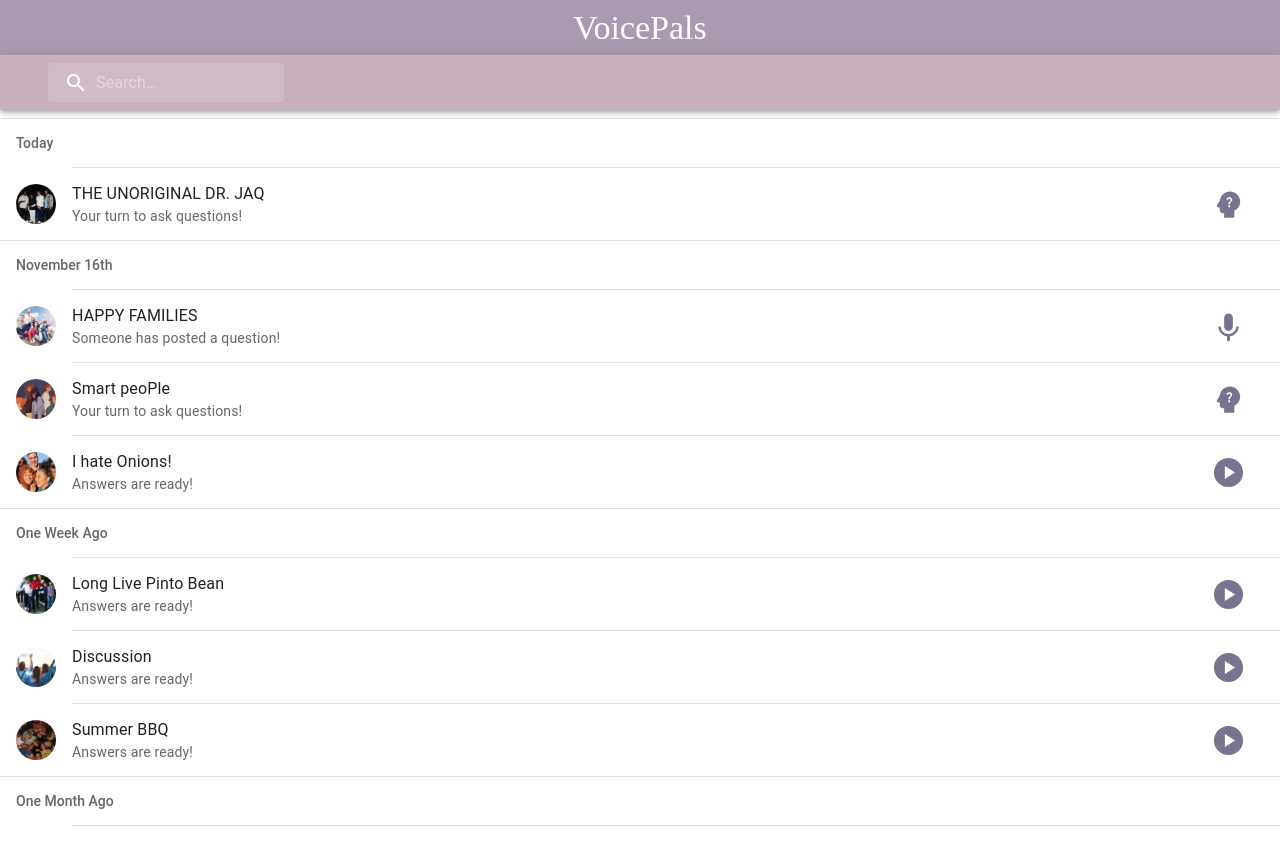
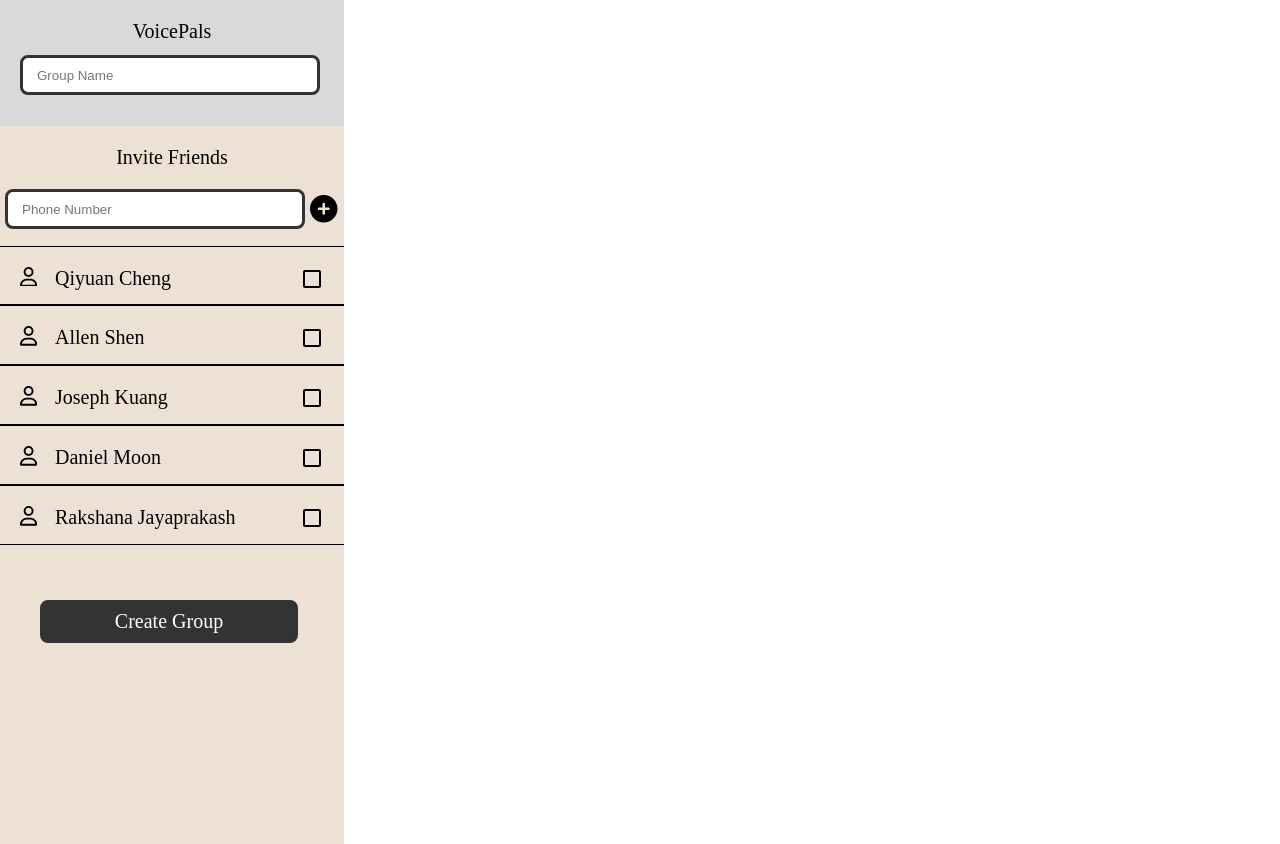
Before and after one commit to daniel-moon32/VoicePals, a React (Create React App) app: page / in a window 1280 px wide. Built offline with nearby package versions, Linux system fonts and the light colour scheme.

Commit message:
add linting fixes

```diff
--- a/package.json
+++ b/package.json
@@ -12,6 +12,7 @@
     "@mui/icons-material": "^5.10.14",
     "@mui/material": "^5.10.14",
     "@mui/styled-engine-sc": "^5.10.14",
+    "@mui/system": "^5.10.14",
     "@testing-library/jest-dom": "^5.16.5",
     "@testing-library/react": "^13.4.0",
     "@testing-library/user-event": "^13.5.0",
--- a/src/App.js
+++ b/src/App.js
@@ -1,9 +1,11 @@
 import './App.css';
-import MainScreen from './pages/MainScreen';
+// import MainScreen from './pages/MainScreen';
+import GroupChat from './Pages/GroupChat/GroupChat';
 
 function App() {
   return (
-    <MainScreen />
+    // <MainScreen />
+    <GroupChat />
   );
 }
 
--- a/src/Pages/GroupChat/GroupChat.jsx
+++ b/src/Pages/GroupChat/GroupChat.jsx
@@ -1,56 +1,58 @@
-import './GroupChat.css'
+import './GroupChat.css';
 import * as React from 'react';
 import Checkbox from '@mui/material/Checkbox';
 // import React, { useEffect, useState } from 'react'
 // import CheckBox from '@mui/material/CheckBox';
 
 const label = { inputProps: { 'aria-label': 'Checkbox demo' } };
-
-export const GroupChat = () => {
+function GroupChat() {
   return (
-        <div className='group-chat' /*style={{ transform: `translateY(${-0.5 * offsetY}px)` }}*/>
-            <div class='group-chat-child' id='group-chat-header'><p>VoicePals</p>
-                <input type="text" id="group-name" placeholder="Group Name"></input>
+    <div className="group-chat">
+      <div className="group-chat-child" id="group-chat-header">
+        <p>VoicePals</p>
+        <input type="text" id="group-name" placeholder="Group Name" />
       </div>
 
-            <div class='group-chat-child' id='invite-friends'><p>Invite Friends</p>
-                <svg width='8%' xmlns="http://www.w3.org/2000/svg" viewBox="0 0 512 512"><path d="M256 512c141.4 0 256-114.6 256-256S397.4 0 256 0S0 114.6 0 256S114.6 512 256 512zM232 344V280H168c-13.3 0-24-10.7-24-24s10.7-24 24-24h64V168c0-13.3 10.7-24 24-24s24 10.7 24 24v64h64c13.3 0 24 10.7 24 24s-10.7 24-24 24H280v64c0 13.3-10.7 24-24 24s-24-10.7-24-24z" /></svg>
-                <input type="text" id="group-name" placeholder="Phone Number"></input>
+      <div className="group-chat-child" id="invite-friends">
+        <p>Invite Friends</p>
+        <svg width="8%" xmlns="http://www.w3.org/2000/svg" viewBox="0 0 512 512"><path d="M256 512c141.4 0 256-114.6 256-256S397.4 0 256 0S0 114.6 0 256S114.6 512 256 512zM232 344V280H168c-13.3 0-24-10.7-24-24s10.7-24 24-24h64V168c0-13.3 10.7-24 24-24s24 10.7 24 24v64h64c13.3 0 24 10.7 24 24s-10.7 24-24 24H280v64c0 13.3-10.7 24-24 24s-24-10.7-24-24z" /></svg>
+        <input type="text" id="group-name" placeholder="Phone Number" />
       </div>
 
-            <div class='group-user'>
-                <svg width='5%' xmlns="http://www.w3.org/2000/svg" viewBox="0 0 448 512" id='profile-pic'><path d="M272 304h-96C78.8 304 0 382.8 0 480c0 17.67 14.33 32 32 32h384c17.67 0 32-14.33 32-32C448 382.8 369.2 304 272 304zM48.99 464C56.89 400.9 110.8 352 176 352h96c65.16 0 119.1 48.95 127 112H48.99zM224 256c70.69 0 128-57.31 128-128c0-70.69-57.31-128-128-128S96 57.31 96 128C96 198.7 153.3 256 224 256zM224 48c44.11 0 80 35.89 80 80c0 44.11-35.89 80-80 80S144 172.1 144 128C144 83.89 179.9 48 224 48z" /></svg>
+      <div className="group-user">
+        <svg width="5%" xmlns="http://www.w3.org/2000/svg" viewBox="0 0 448 512" id="profile-pic"><path d="M272 304h-96C78.8 304 0 382.8 0 480c0 17.67 14.33 32 32 32h384c17.67 0 32-14.33 32-32C448 382.8 369.2 304 272 304zM48.99 464C56.89 400.9 110.8 352 176 352h96c65.16 0 119.1 48.95 127 112H48.99zM224 256c70.69 0 128-57.31 128-128c0-70.69-57.31-128-128-128S96 57.31 96 128C96 198.7 153.3 256 224 256zM224 48c44.11 0 80 35.89 80 80c0 44.11-35.89 80-80 80S144 172.1 144 128C144 83.89 179.9 48 224 48z" /></svg>
         Qiyuan Cheng
-                <Checkbox {...label} color="default" class='checkbox' />
+        <Checkbox {...label} color="default" class="checkbox" />
       </div>
 
-            <div class='group-user'>
-                <svg width='5%' xmlns="http://www.w3.org/2000/svg" viewBox="0 0 448 512" id='profile-pic'><path d="M272 304h-96C78.8 304 0 382.8 0 480c0 17.67 14.33 32 32 32h384c17.67 0 32-14.33 32-32C448 382.8 369.2 304 272 304zM48.99 464C56.89 400.9 110.8 352 176 352h96c65.16 0 119.1 48.95 127 112H48.99zM224 256c70.69 0 128-57.31 128-128c0-70.69-57.31-128-128-128S96 57.31 96 128C96 198.7 153.3 256 224 256zM224 48c44.11 0 80 35.89 80 80c0 44.11-35.89 80-80 80S144 172.1 144 128C144 83.89 179.9 48 224 48z" /></svg>
+      <div className="group-user">
+        <svg width="5%" xmlns="http://www.w3.org/2000/svg" viewBox="0 0 448 512" id="profile-pic"><path d="M272 304h-96C78.8 304 0 382.8 0 480c0 17.67 14.33 32 32 32h384c17.67 0 32-14.33 32-32C448 382.8 369.2 304 272 304zM48.99 464C56.89 400.9 110.8 352 176 352h96c65.16 0 119.1 48.95 127 112H48.99zM224 256c70.69 0 128-57.31 128-128c0-70.69-57.31-128-128-128S96 57.31 96 128C96 198.7 153.3 256 224 256zM224 48c44.11 0 80 35.89 80 80c0 44.11-35.89 80-80 80S144 172.1 144 128C144 83.89 179.9 48 224 48z" /></svg>
         Allen Shen
-                <Checkbox {...label} color="default" class='checkbox' />
+        <Checkbox {...label} color="default" class="checkbox" />
       </div>
 
-            <div class='group-user'>
-                <svg width='5%' xmlns="http://www.w3.org/2000/svg" viewBox="0 0 448 512" id='profile-pic'><path d="M272 304h-96C78.8 304 0 382.8 0 480c0 17.67 14.33 32 32 32h384c17.67 0 32-14.33 32-32C448 382.8 369.2 304 272 304zM48.99 464C56.89 400.9 110.8 352 176 352h96c65.16 0 119.1 48.95 127 112H48.99zM224 256c70.69 0 128-57.31 128-128c0-70.69-57.31-128-128-128S96 57.31 96 128C96 198.7 153.3 256 224 256zM224 48c44.11 0 80 35.89 80 80c0 44.11-35.89 80-80 80S144 172.1 144 128C144 83.89 179.9 48 224 48z" /></svg>
+      <div className="group-user">
+        <svg width="5%" xmlns="http://www.w3.org/2000/svg" viewBox="0 0 448 512" id="profile-pic"><path d="M272 304h-96C78.8 304 0 382.8 0 480c0 17.67 14.33 32 32 32h384c17.67 0 32-14.33 32-32C448 382.8 369.2 304 272 304zM48.99 464C56.89 400.9 110.8 352 176 352h96c65.16 0 119.1 48.95 127 112H48.99zM224 256c70.69 0 128-57.31 128-128c0-70.69-57.31-128-128-128S96 57.31 96 128C96 198.7 153.3 256 224 256zM224 48c44.11 0 80 35.89 80 80c0 44.11-35.89 80-80 80S144 172.1 144 128C144 83.89 179.9 48 224 48z" /></svg>
         Joseph Kuang
-                <Checkbox {...label} color="default" class='checkbox' />
+        <Checkbox {...label} color="default" class="checkbox" />
       </div>
 
-            <div class='group-user'>
-                <svg width='5%' xmlns="http://www.w3.org/2000/svg" viewBox="0 0 448 512" id='profile-pic'><path d="M272 304h-96C78.8 304 0 382.8 0 480c0 17.67 14.33 32 32 32h384c17.67 0 32-14.33 32-32C448 382.8 369.2 304 272 304zM48.99 464C56.89 400.9 110.8 352 176 352h96c65.16 0 119.1 48.95 127 112H48.99zM224 256c70.69 0 128-57.31 128-128c0-70.69-57.31-128-128-128S96 57.31 96 128C96 198.7 153.3 256 224 256zM224 48c44.11 0 80 35.89 80 80c0 44.11-35.89 80-80 80S144 172.1 144 128C144 83.89 179.9 48 224 48z" /></svg>
+      <div className="group-user">
+        <svg width="5%" xmlns="http://www.w3.org/2000/svg" viewBox="0 0 448 512" id="profile-pic"><path d="M272 304h-96C78.8 304 0 382.8 0 480c0 17.67 14.33 32 32 32h384c17.67 0 32-14.33 32-32C448 382.8 369.2 304 272 304zM48.99 464C56.89 400.9 110.8 352 176 352h96c65.16 0 119.1 48.95 127 112H48.99zM224 256c70.69 0 128-57.31 128-128c0-70.69-57.31-128-128-128S96 57.31 96 128C96 198.7 153.3 256 224 256zM224 48c44.11 0 80 35.89 80 80c0 44.11-35.89 80-80 80S144 172.1 144 128C144 83.89 179.9 48 224 48z" /></svg>
         Daniel Moon
-                <Checkbox {...label} color="default" class='checkbox' />
+        <Checkbox {...label} color="default" class="checkbox" />
       </div>
 
-            <div class='group-user'>
-                <svg width='5%' xmlns="http://www.w3.org/2000/svg" viewBox="0 0 448 512" id='profile-pic'><path d="M272 304h-96C78.8 304 0 382.8 0 480c0 17.67 14.33 32 32 32h384c17.67 0 32-14.33 32-32C448 382.8 369.2 304 272 304zM48.99 464C56.89 400.9 110.8 352 176 352h96c65.16 0 119.1 48.95 127 112H48.99zM224 256c70.69 0 128-57.31 128-128c0-70.69-57.31-128-128-128S96 57.31 96 128C96 198.7 153.3 256 224 256zM224 48c44.11 0 80 35.89 80 80c0 44.11-35.89 80-80 80S144 172.1 144 128C144 83.89 179.9 48 224 48z" /></svg>
+      <div className="group-user">
+        <svg width="5%" xmlns="http://www.w3.org/2000/svg" viewBox="0 0 448 512" id="profile-pic"><path d="M272 304h-96C78.8 304 0 382.8 0 480c0 17.67 14.33 32 32 32h384c17.67 0 32-14.33 32-32C448 382.8 369.2 304 272 304zM48.99 464C56.89 400.9 110.8 352 176 352h96c65.16 0 119.1 48.95 127 112H48.99zM224 256c70.69 0 128-57.31 128-128c0-70.69-57.31-128-128-128S96 57.31 96 128C96 198.7 153.3 256 224 256zM224 48c44.11 0 80 35.89 80 80c0 44.11-35.89 80-80 80S144 172.1 144 128C144 83.89 179.9 48 224 48z" /></svg>
         Rakshana Jayaprakash
-                <Checkbox {...label} color="default" class='checkbox' />
+        <Checkbox {...label} color="default" class="checkbox" />
       </div>
 
-            <div class='group-chat-child' id='create-group-button' >
+      <div className="group-chat-child" id="create-group-button">
         Create Group
       </div>
-        </div >
-    )
+    </div>
+  );
 }
+export default GroupChat;
--- a/src/components/HeaderwithGroupName.js
+++ b/src/components/HeaderwithGroupName.js
@@ -1,7 +1,7 @@
 import Header from './Header';
 import GroupName from './GroupName';
 
-function HeaderwithGroupName({ name }) {
+function HeaderWithGroupName({ name }) {
   return (
     <>
       <Header />
@@ -10,4 +10,4 @@ function HeaderwithGroupName({ name }) {
   );
 }
 
-export default HeaderwithGroupName;
+export default HeaderWithGroupName;
--- a/src/components/HeaderwithSearch.js
+++ b/src/components/HeaderwithSearch.js
@@ -1,7 +1,7 @@
 import Header from './Header';
 import PrimarySearchAppBar from './SearchBar';
 
-function HeaderwithSearch() {
+function HeaderWithSearch() {
   return (
     <>
       <Header />
@@ -10,4 +10,4 @@ function HeaderwithSearch() {
   );
 }
 
-export default HeaderwithSearch;
+export default HeaderWithSearch;
--- a/src/pages/HeaderExample.js
+++ b/src/pages/HeaderExample.js
@@ -1,9 +1,9 @@
-import HeaderwithGroupName from '../components/HeaderwithGroupName';
+import HeaderWithGroupName from '../Components/HeaderWithGroupName';
 
 function HeaderExample() {
   return (
     <>
-      <HeaderwithGroupName name="Long Live Pinto Bean " />
+      <HeaderWithGroupName name="Long Live Pinto Bean " />
       {/* change the name above if you want to change the group name */}
     </>
 
--- a/src/pages/MainScreen.js
+++ b/src/pages/MainScreen.js
@@ -1,10 +1,10 @@
-import GroupBanner from '../components/GroupBanner';
-import HeaderwithSearch from '../components/HeaderwithSearch';
+import GroupBanner from '../Components/GroupBanner';
+import HeaderWithSearch from '../Components/HeaderWithSearch';
 
 function MainScreen() {
   return (
     <>
-      <HeaderwithSearch />
+      <HeaderWithSearch />
       <GroupBanner />
 
     </>
```
Also changed, not shown: .eslintrc.json, 1 other file (tests, documents, lock files or other folders). Lines whose indentation alone changed are shown as unchanged.
